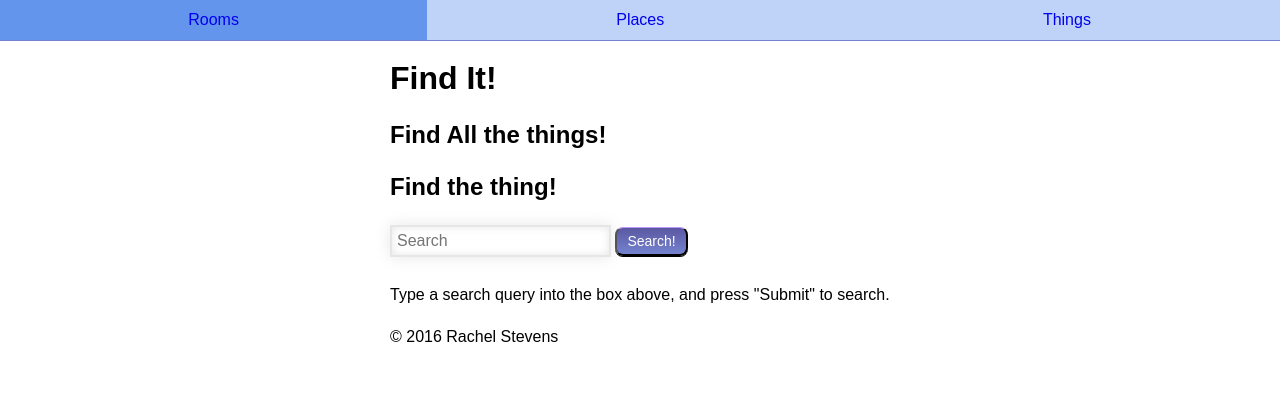
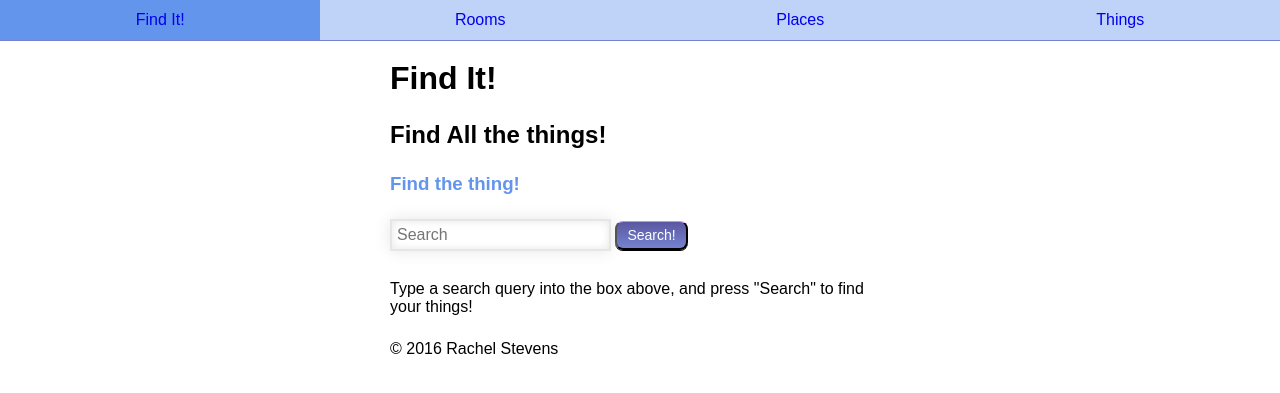
Before and after one commit to raq929/find-it, a Django app: template item/templates/item/item_search.html in a window 1280 px wide. Shown: the top 393 px of the page. Run offline with Django 3.2, Linux system fonts and the light colour scheme; the template is opened without the code that fills it, so the values that code supplies are empty; style sheets or scripts are compiled from the project's sources.

Commit message:
Add search to navbar
Change search header to h3
Change search text to better explain what to do.

```diff
--- a/item/templates/item/item_search.html
+++ b/item/templates/item/item_search.html
@@ -6,7 +6,7 @@
 {% endblock %}
 
 {% block content %}
-  <h2>Find the thing!</h2>
+  <h3>Find the thing!</h3>
   <form id="searchform" action="{% url 'item_search' %}" method="get" accept-charset="utf-8">
     <input class="searchfield" id="searchbox" name="q" type="text" placeholder="Search">
     <button class="search button" type="submit">
@@ -25,6 +25,6 @@
   {% if query_string and not found_items %}
       <p>No results found.</p>
   {% else %}
-      <p>Type a search query into the box above, and press "Submit" to search.</p>
+      <p>Type a search query into the box above, and press "Search" to find your things!</p>
   {% endif %}
 {% endblock %}
--- a/templates/base.html
+++ b/templates/base.html
@@ -19,6 +19,11 @@
     <div>
       <nav>
         <ul>
+          <a href="{% url 'item_search' %}">
+            <li>
+              Find It!
+            </li>
+          </a>
           <a href="{% url 'room_list' %}">
             <li>
               Rooms
```
